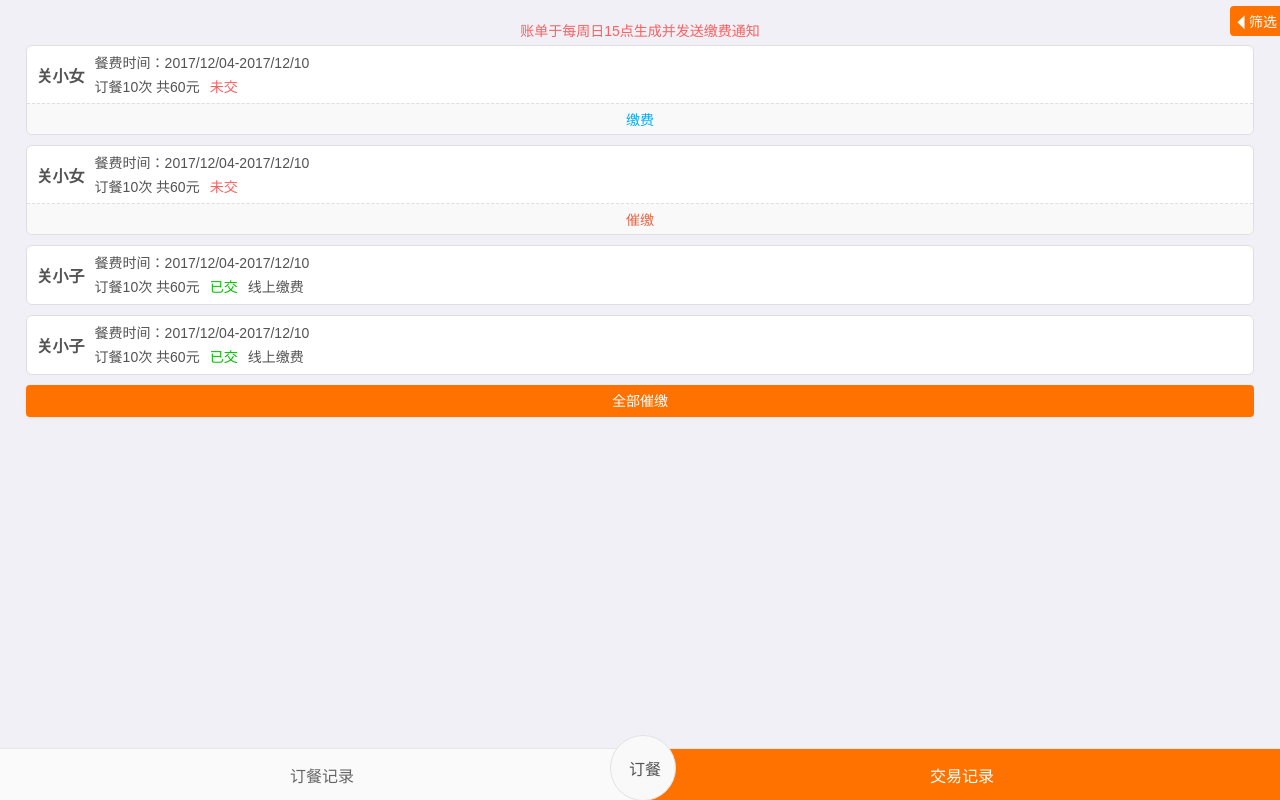
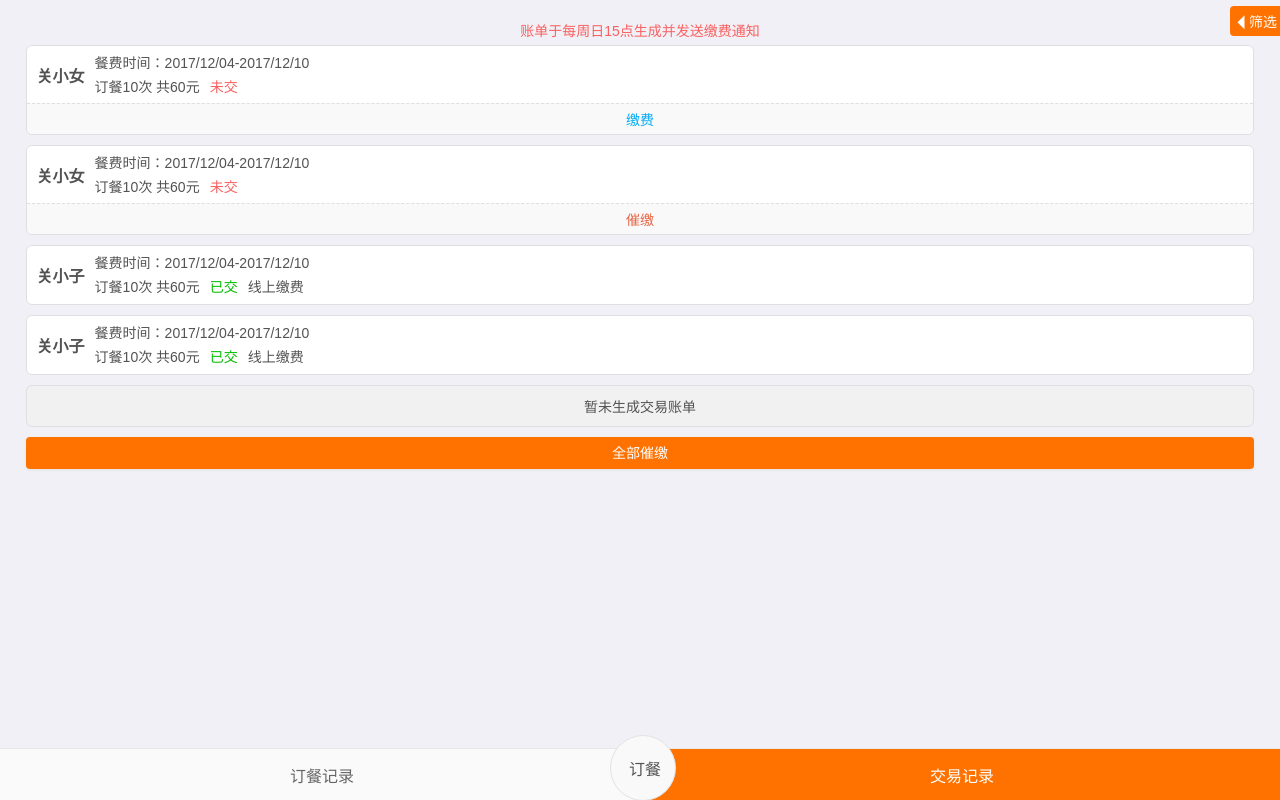
Before and after one commit to zawet/qkyh5-jcgl, a plain HTML site: page index_jy.html in a window 1280 px wide. Drawn offline with Linux system fonts and the light colour scheme.

Commit message:
添加无数据时候的层

```diff
--- a/index_jy.html
+++ b/index_jy.html
@@ -65,6 +65,9 @@
                         </div>
                     </div>
         </div>
+        <div class="jy-list t_c pt10 pb10 ba_f1">
+                暂未生成交易账单
+            </div>
 
         <div class="w96"><a class="qkybut hbg but_ye2 brra_4 iskuai allcj">全部催缴</a></div>
 
```
Also changed, not shown: index_jl.html (+1 -1 lines).
